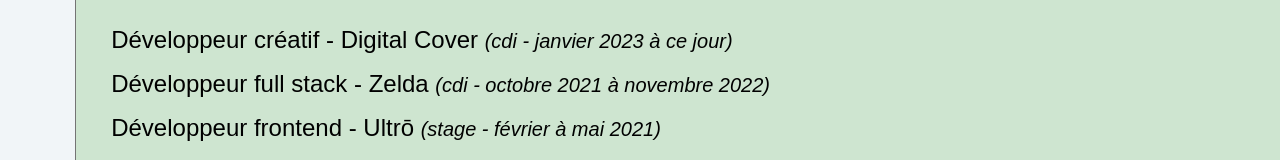
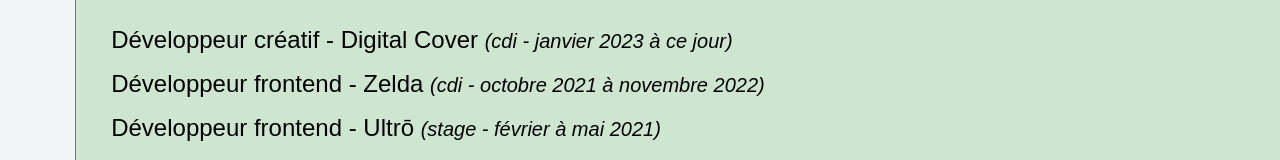
Before and after one commit to idrissdiakite/portfolio-react, a React (Create React App) app: page /experiences in a window 1280 px wide. Shown: the part 288-448 px from the top of the page. Built offline with nearby package versions, Linux system fonts and the light colour scheme; a web font is replaced by a local one.

Commit message:
🎨 [JOBS] Updated content

```diff
--- a/src/components/Experiences/jobs.js
+++ b/src/components/Experiences/jobs.js
@@ -18,7 +18,7 @@ const jobs = [
     ),
   },
   {
-    title: "Développeur full stack - Zelda",
+    title: "Développeur frontend - Zelda",
     subtitle: "cdi - octobre 2021 à novembre 2022",
     description: (
       <ul>
```
